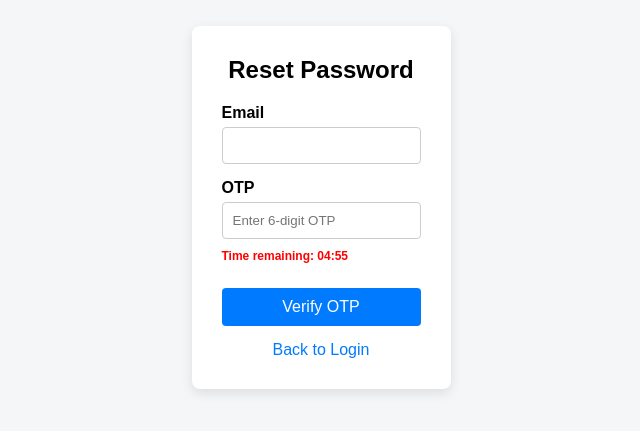
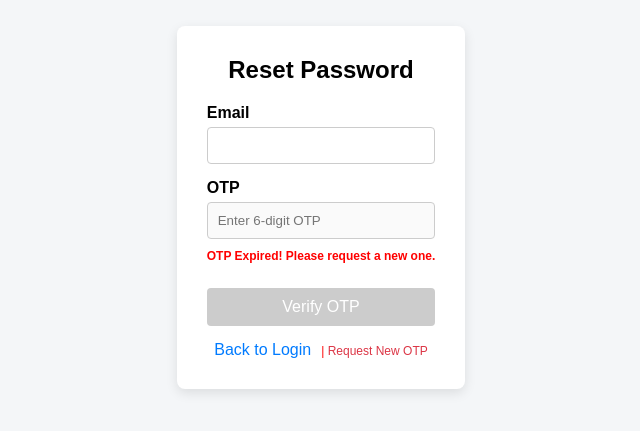
Before and after one commit to Yousufshishir/guti-chat-frontend, a React (Vite) app: page /reset-password in a window 1280 px wide. Shown: the part 193-624 px from the top of the page, without its empty margins (319-959 px from the left). Built offline with nearby package versions, Linux system fonts and the light colour scheme.

Commit message:
timer storage e save hcche

```diff
--- a/src/pages/ForgotPassword.jsx
+++ b/src/pages/ForgotPassword.jsx
@@ -11,6 +11,12 @@ const ForgotPassword = () => {
     try {
       await authApi.forgotPassword(data.email);
       toast.success('OTP sent to your email');
+
+      // 👈 এই ২টি লাইন নতুন যোগ করা হলো:
+      // পেজ রিফ্রেশ দিলেও যাতে টাইমার ঠিক থাকে এবং ইমেইল মুছে না যায়
+      localStorage.setItem('reset_email', data.email);
+      localStorage.setItem('otp_expire_time', Date.now() + 5 * 60 * 1000); // ৫ মিনিট
+
       navigate('/reset-password', { state: { email: data.email } });
     } catch (err) {
       toast.error(err.response?.data?.message || 'Failed to send OTP');
--- a/src/pages/ResetPassword.jsx
+++ b/src/pages/ResetPassword.jsx
@@ -2,18 +2,28 @@ import { useForm } from 'react-hook-form';
 import { useLocation, useNavigate, Link } from 'react-router-dom';
 import { authApi } from '../api/authApi';
 import { toast } from 'react-toastify';
-import { useState, useEffect } from 'react'; // 👈 useEffect যোগ করা হলো
+import { useState, useEffect } from 'react';
 import { tokenStorage } from '../utils/tokenStorage';
 
 const ResetPassword = () => {
   const location = useLocation();
   const navigate = useNavigate();
-  const prefilledEmail = location.state?.email || '';
+
+  // 👈 LocalStorage থেকে ইমেইল রিড করা হচ্ছে (রিফ্রেশ দিলেও যাতে ইমেইল থাকে)
+  const prefilledEmail = location.state?.email || localStorage.getItem('reset_email') || '';
+
   const [otpVerified, setOtpVerified] = useState(false);
   const [verifiedOtp, setVerifiedOtp] = useState('');
 
-  // 👈 নতুন যোগ করা হলো: ৫ মিনিট (৩০০ সেকেন্ড) টাইমার স্টেট
-  const [timeLeft, setTimeLeft] = useState(300);
+  // 👈 LocalStorage থেকে বাকি থাকা টাইম ক্যালকুলেট করা হচ্ছে
+  const [timeLeft, setTimeLeft] = useState(() => {
+    const expireTime = localStorage.getItem('otp_expire_time');
+    if (expireTime) {
+      const remainingSeconds = Math.floor((Number(expireTime) - Date.now()) / 1000);
+      return remainingSeconds > 0 ? remainingSeconds : 0;
+    }
+    return 0; // যদি কোনো টাইম না থাকে তবে ০
+  });
 
   const {
     register,
@@ -22,9 +32,12 @@ const ResetPassword = () => {
     formState: { errors, isSubmitting },
   } = useForm({ defaultValues: { email: prefilledEmail } });
 
-  // 👈 নতুন যোগ করা হলো: টাইমার কাউন্টডাউন লজিক
   useEffect(() => {
-    if (timeLeft <= 0) return;
+    if (timeLeft <= 0) {
+      // টাইম শেষ হলে LocalStorage থেকে মুছে দেব
+      localStorage.removeItem('otp_expire_time');
+      return;
+    }
 
     const intervalId = setInterval(() => {
       setTimeLeft((prev) => prev - 1);
@@ -33,7 +46,6 @@ const ResetPassword = () => {
     return () => clearInterval(intervalId);
   }, [timeLeft]);
 
-  // মিনিট:সেকেন্ড ফরম্যাটে দেখানোর ফাংশন
   const formatTime = (seconds) => {
     const m = Math.floor(seconds / 60);
     const s = seconds % 60;
@@ -61,6 +73,10 @@ const ResetPassword = () => {
 
       tokenStorage.clearTokens();
 
+      // 👈 পাসওয়ার্ড সফলভাবে রিসেট হলে LocalStorage ক্লিয়ার করে দেব
+      localStorage.removeItem('reset_email');
+      localStorage.removeItem('otp_expire_time');
+
       toast.success('Password reset successful. Please login with new password.');
 
       setTimeout(() => {
@@ -79,7 +95,6 @@ const ResetPassword = () => {
         <form onSubmit={handleSubmit(onVerifyOtp)}>
           <div>
             <label>Email</label>
-            {/* আপনার আগের কোডের মতোই এডিটেবল রাখা হয়েছে */}
             <input type="email" {...register('email', { required: 'Email is required' })} />
             {errors.email && <span>{errors.email.message}</span>}
           </div>
@@ -88,11 +103,10 @@ const ResetPassword = () => {
             <input
               {...register('otp', { required: 'OTP is required' })}
               placeholder="Enter 6-digit OTP"
-              disabled={timeLeft === 0} // 👈 টাইমার শেষ হলে ইনপুট বন্ধ হবে
+              disabled={timeLeft === 0}
             />
             {errors.otp && <span>{errors.otp.message}</span>}
 
-            {/* 👈 টাইমার ডিসপ্লে */}
             <div style={{ marginTop: '8px', fontSize: '14px', fontWeight: 'bold', color: timeLeft > 0 ? '#28a745' : '#dc3545' }}>
               {timeLeft > 0 ? (
                 <span>Time remaining: {formatTime(timeLeft)}</span>
@@ -103,7 +117,7 @@ const ResetPassword = () => {
           </div>
           <button
             type="submit"
-            disabled={isSubmitting || timeLeft === 0} // 👈 টাইমার শেষ হলে বাটন ডিজেবল
+            disabled={isSubmitting || timeLeft === 0}
             style={{ backgroundColor: timeLeft === 0 ? '#ccc' : '#007bff' }}
           >
             {isSubmitting ? 'Verifying...' : 'Verify OTP'}
@@ -130,8 +144,6 @@ const ResetPassword = () => {
       )}
       <div className="auth-links" style={{ marginTop: '15px' }}>
         <Link to="/login">Back to Login</Link>
-
-        {/* 👈 টাইমার শেষ হলে নতুন OTP চাওয়ার লিংক দেখাবে */}
         {timeLeft === 0 && (
           <span style={{ marginLeft: '10px' }}>
             | <Link to="/forgot-password" style={{ color: '#dc3545' }}>Request New OTP</Link>
```
